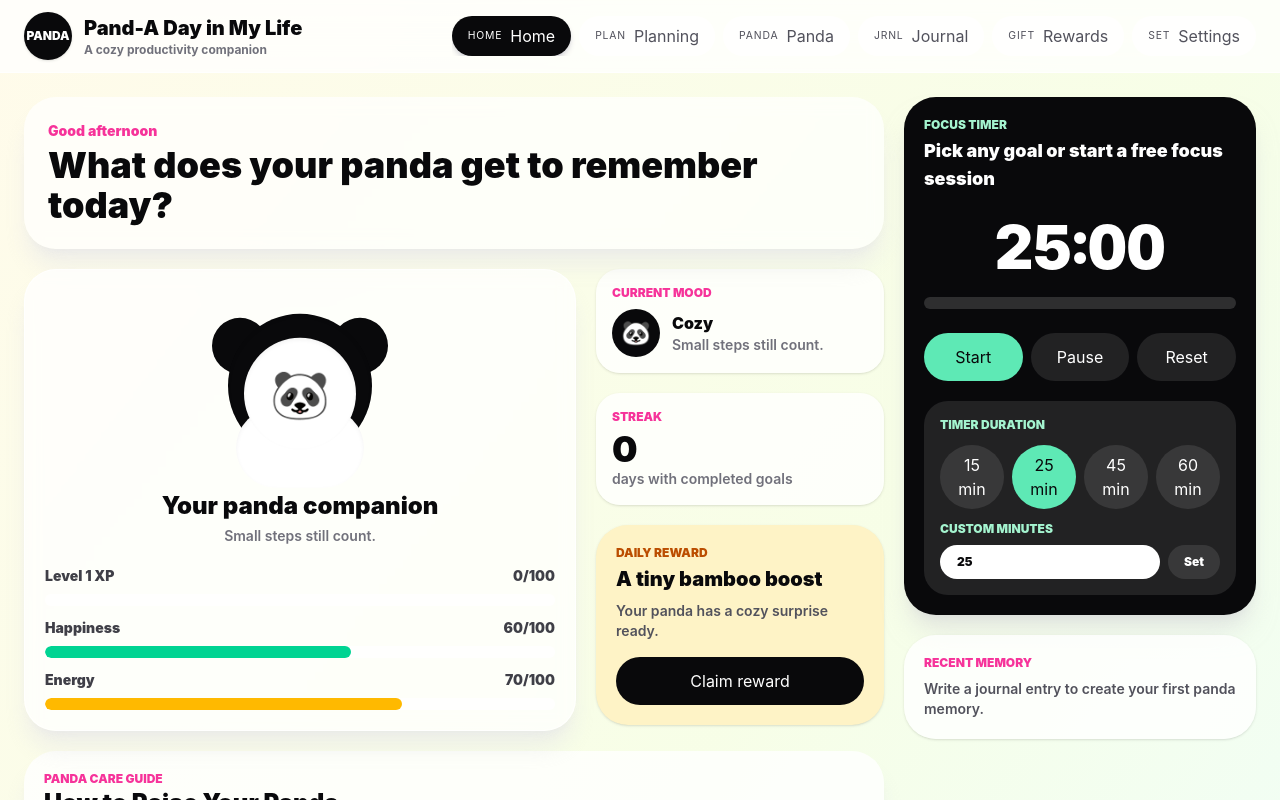
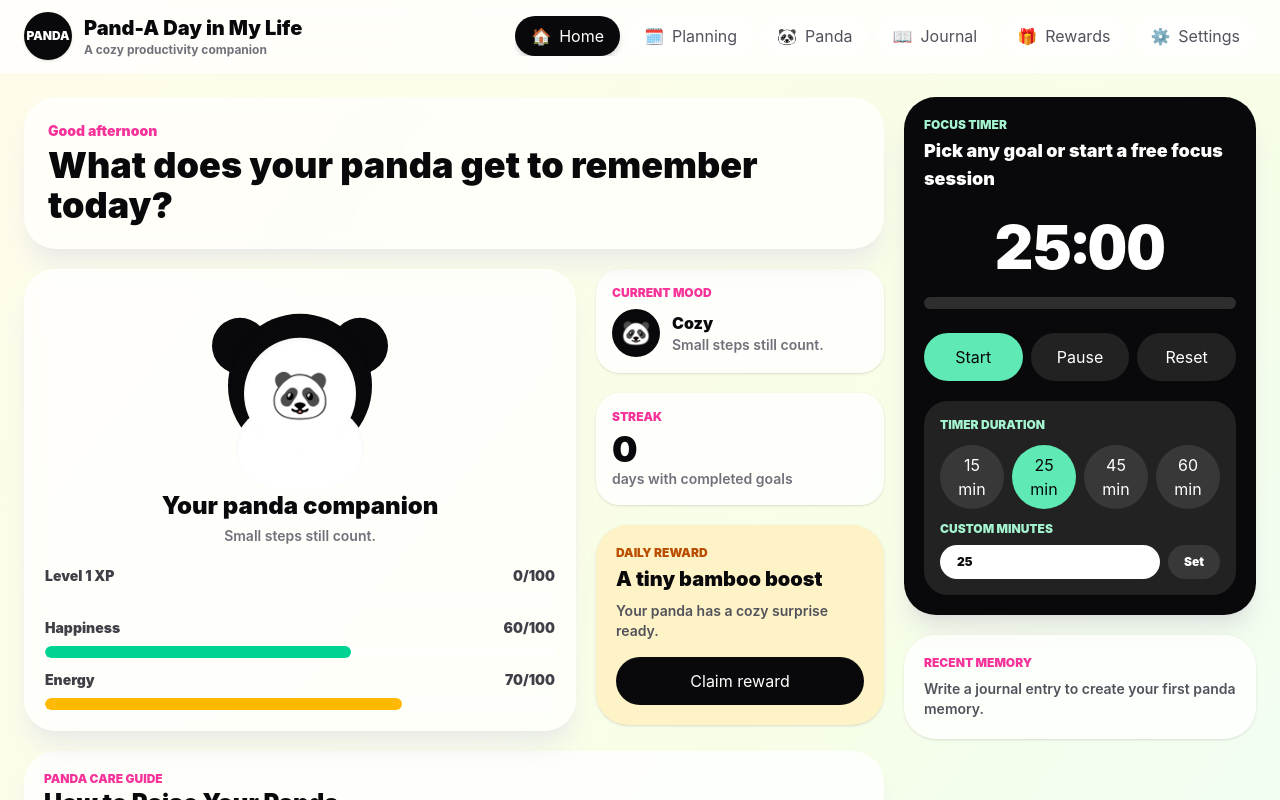
Before and after one commit to JIXIECODES/Pand-A-Day-in-My-Life, a React (Vite) app: page / in a window 1280 px wide. Both pictures are taken after a click on the button "Continue without an account". Shown: the top 800 px of the page. Built offline with nearby package versions, Linux system fonts and the light colour scheme.

Commit message:
Restore navbar emojis

```diff
--- a/src/shared/components/Navbar.jsx
+++ b/src/shared/components/Navbar.jsx
@@ -2,12 +2,12 @@ import React from "react";
 import { useAppContext } from "../../app/AppProvider.jsx";
 
 const links = [
-  { id: "home", label: "Home", icon: "Home" },
-  { id: "calendar", label: "Planning", icon: "Plan" },
-  { id: "panda", label: "Panda", icon: "Panda" },
-  { id: "journal", label: "Journal", icon: "Jrnl" },
-  { id: "rewards", label: "Rewards", icon: "Gift" },
-  { id: "settings", label: "Settings", icon: "Set" },
+  { id: "home", label: "Home", icon: "🏠" },
+  { id: "calendar", label: "Planning", icon: "🗓️" },
+  { id: "panda", label: "Panda", icon: "🐼" },
+  { id: "journal", label: "Journal", icon: "📖" },
+  { id: "rewards", label: "Rewards", icon: "🎁" },
+  { id: "settings", label: "Settings", icon: "⚙️" },
 ];
 
 export default function Navbar() {
@@ -37,7 +37,7 @@ export default function Navbar() {
               onClick={() => setActivePage(link.id)}
               type="button"
             >
-              <span className="text-[0.65rem] uppercase tracking-[0.08em]">{link.icon}</span>
+              <span className="text-base leading-none" aria-hidden="true">{link.icon}</span>
               {link.label}
             </button>
           ))}
```
